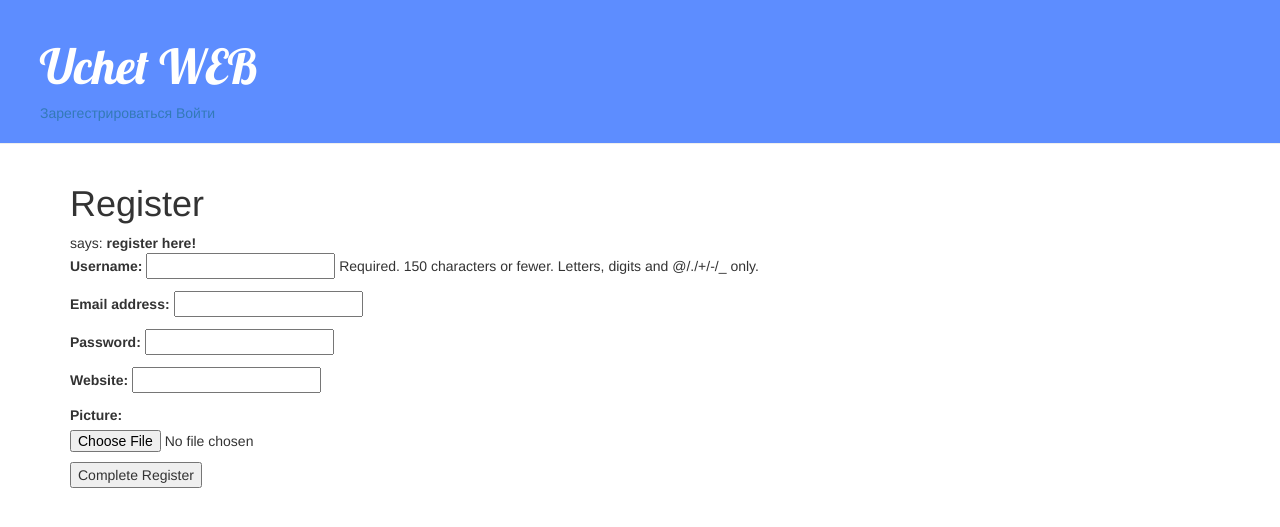
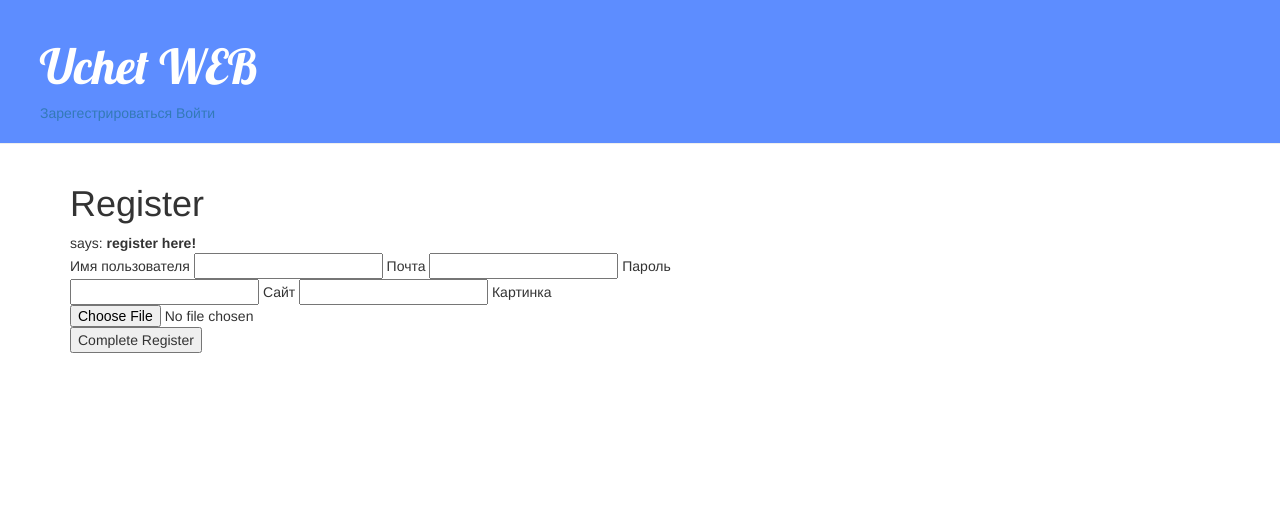
Before and after one commit to darvin199611/untitled, a Django app: page /register/ in a window 1280 px wide. Shown: the top 527 px of the page. Run offline with Django 3.2, Linux system fonts and the light colour scheme; some libraries are stand-ins or nearby versions.

Commit message:
сделал хуйни

```diff
--- a/uchet/templates/uchet/register.html
+++ b/uchet/templates/uchet/register.html
@@ -10,8 +10,11 @@
         {% csrf_token %}
 
         <!-- Выводим на экран каждую форму. Метод as_p помещает каждый элемент в абзац (тег <p>). Это гарантирует, что каждый элемент появится на новой строке, улучшая внешний вид формы. -->
-        {{ user_form.as_p }} {{ profile_form.as_p }}
-
+       Имя пользователя {{user_form.username}}
+       Почта            {{user_form.email}}
+       Пароль           {{user_form.password}}
+       Сайт             {{profile_form.website}}
+       Картинка         {{profile_form.picture}}
         <!-- Создаем кнопку для отправления данных формы. -->
         <input type="submit" name="submit" value="Complete Register" />
     </form>
```
Also changed, not shown: db.sqlite3.
